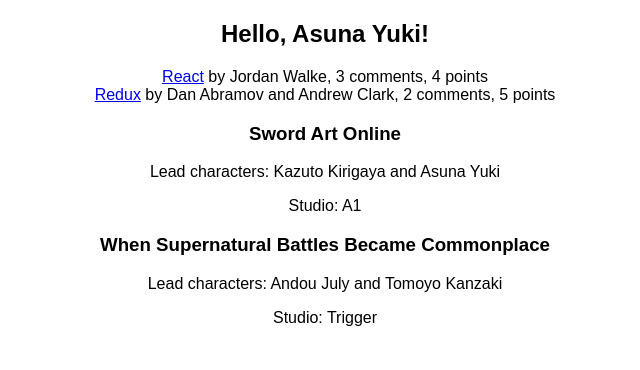
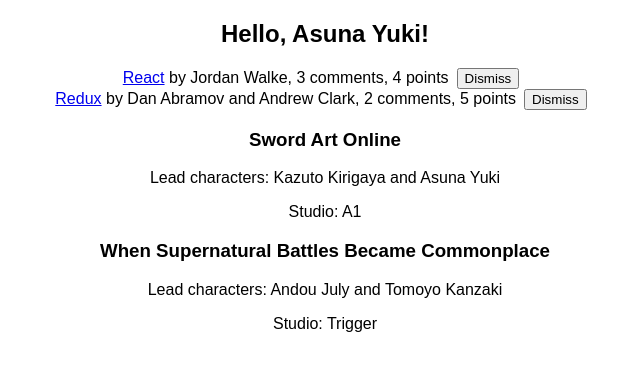
Before and after one commit to hollislau/hacker-news, a React (Create React App) app: page / in a window 1280 px wide. Shown: the top 370 px of the page, without its empty margins (315-955 px from the left). Built offline with nearby package versions, Linux system fonts and the light colour scheme.

Commit message:
Add dismiss buttons for sample list

```diff
--- a/src/App.js
+++ b/src/App.js
@@ -72,6 +72,9 @@
             <span> by { item.author },</span>
             <span> { item.num_comments } comments,</span>
             <span> { item.points } points</span>
+            <button onClick={ () => this.onDismiss(item.objectID) } type="button">
+              Dismiss
+            </button>
           </div>
         )}
         { this.state.animeList.map((item) =>
--- a/src/index.css
+++ b/src/index.css
@@ -3,3 +3,7 @@
   padding: 0;
   font-family: sans-serif;
 }
+
+button {
+  margin: 0 0.5rem;
+}
```
